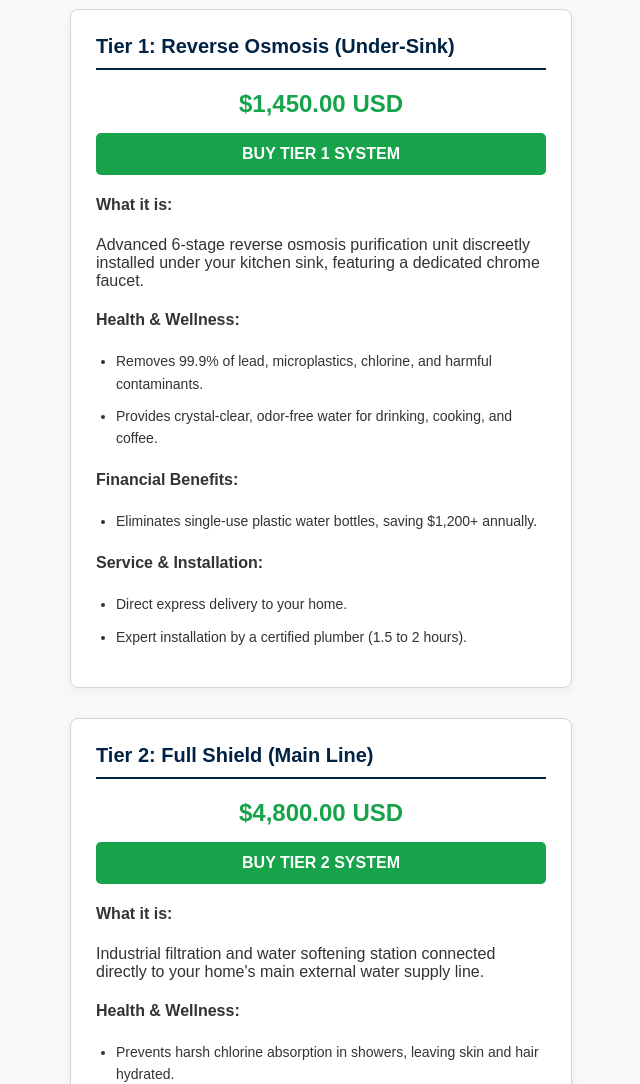
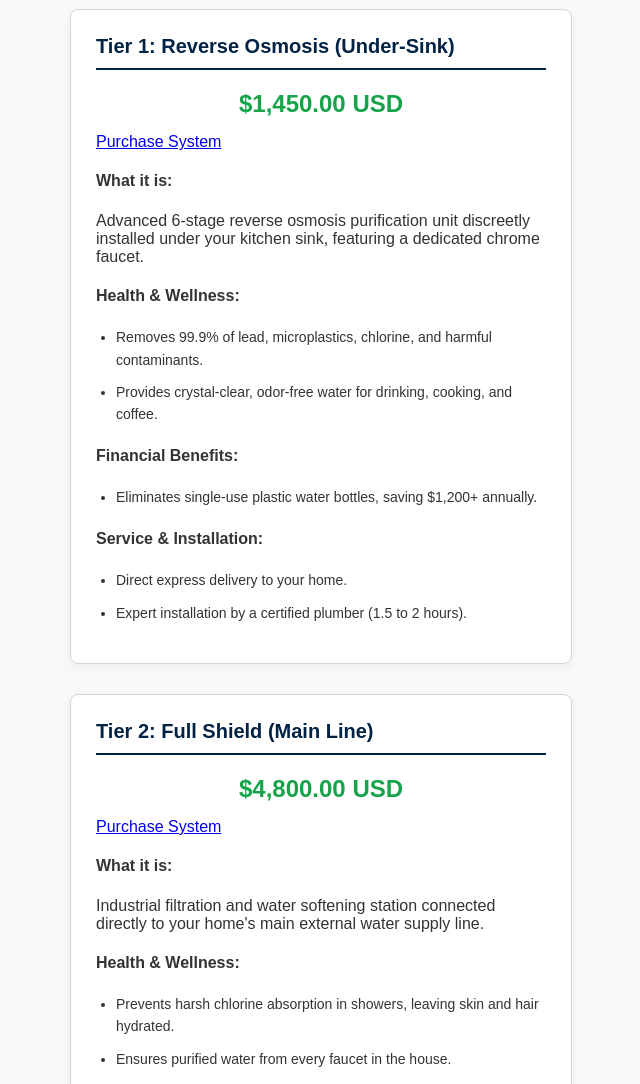
Before and after one commit to pelaez79/miamipureplumbing, a plain HTML site: page index.html in a window 1280 px wide. Shown: the part 360-1444 px from the top of the page, without its empty margins (319-959 px from the left). Drawn offline with Linux system fonts and the light colour scheme.

Commit message:
Fix HTML formatting and update purchase links

```diff
--- a/index.html
+++ b/index.html
@@ -42,7 +42,9 @@
         <div class="card">
             <h3>Tier 1: Reverse Osmosis (Under-Sink)</h3>
             <div class="price">$1,450.00 USD</div>
-            <a href="https://buy.stripe.com/bJe7sEd4m6pGbdm9xKc7u02" class="btn">BUY TIER 1 SYSTEM</a>
+            <a href="https://buy.stripe.com/aFa9AM0hAbK04OY11ec7u04" class="purchase-btn" target="_blank" rel="noopener noreferrer">
+  Purchase System
+</a>
 
             <h4>What it is:</h4>
             <p>Advanced 6-stage reverse osmosis purification unit discreetly installed under your kitchen sink, featuring a dedicated chrome faucet.</p>
@@ -69,7 +71,9 @@
         <div class="card">
             <h3>Tier 2: Full Shield (Main Line)</h3>
             <div class="price">$4,800.00 USD</div>
-            <a href="https://buy.stripe.com/28E28k8O601i2GQh0cc7u03" class="btn">BUY TIER 2 SYSTEM</a>
+            <a href="https://buy.stripe.com/fZubIUe8q3duftCbFSc7u05" class="purchase-btn" target="_blank" rel="noopener noreferrer">
+  Purchase System
+</a>
 
             <h4>What it is:</h4>
             <p>Industrial filtration and water softening station connected directly to your home's main external water supply line.</p>
```
